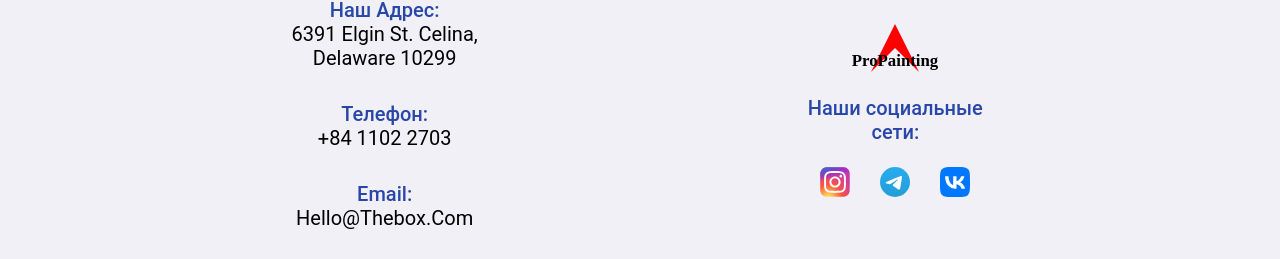
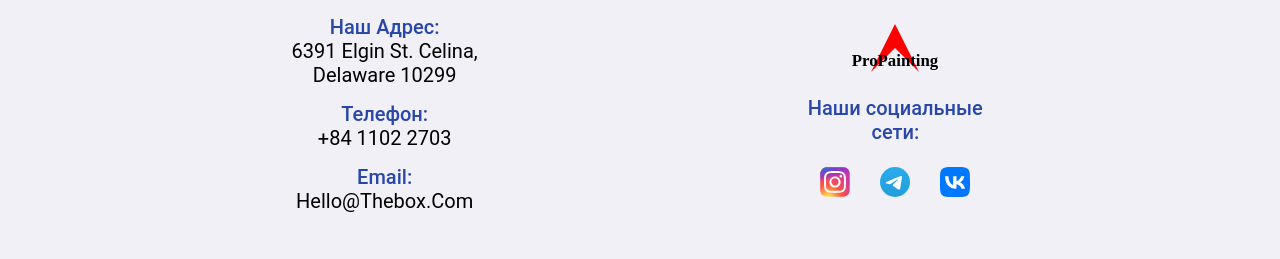
Before and after one commit to BYAsurim/postroika, a React (Create React App) app: page /#/ in a window 1280 px wide. Shown: the part 1066-1325 px from the top of the page. Built offline with nearby package versions, Linux system fonts and the light colour scheme; no server answers; the database is empty.

Commit message:
refactor

```diff
--- a/src/components/aboutUs/AboutUs.module.css
+++ b/src/components/aboutUs/AboutUs.module.css
@@ -27,7 +27,7 @@
 }
 
 .content {
-    margin: 0 20px 80px 20px;
+    margin: 0 20px 0 20px;
     max-width: 1000px;
     text-align: left;
 }
@@ -37,7 +37,7 @@
     background-size: cover;
     min-height: 500px;
     width: 1000px;
-    margin: auto 0;
+    margin: 30px 0;
 }
 .checkMark{
     height: 12px;
--- a/src/components/aboutUs/AboutUs.tsx
+++ b/src/components/aboutUs/AboutUs.tsx
@@ -1,9 +1,10 @@
 import React from 'react';
 import s from './AboutUs.module.css'
 import checkMark from '../../images/checkMark.svg'
+import {ContactsFooter} from "../contactsFooter/ContactsFooter";
 
 export const AboutUs = () => {
-    return (<>
+    return (
         <div className={s.wrapper}>
             <div className={s.content}>
                 <div className={s.title}>О нас</div>
@@ -54,7 +55,7 @@ export const AboutUs = () => {
                 </div>
 
             </div>
-
+            <ContactsFooter/>
         </div>
-    </>);
+    );
 };
--- a/src/components/contacts/Contacts.module.css
+++ b/src/components/contacts/Contacts.module.css
@@ -1,86 +1,18 @@
-.wrapper {
-    min-height: 337px;
-    height: 100%;
-    display: flex;
-    justify-content: space-evenly;
-    background-color: #F0F0F6;
+.title {
+    display: inline-block;
+    margin: 50px 0 35px 10px;
+    white-space: nowrap;
+    align-self: start;
+    font-weight: bold;
+    font-size: 24px;
+
+    &:before {
+        content: '';
+        display: block;
+        position: relative;
+        background-color: #FFB400;
+        width: 100%;
+        height: 4px;
+        top: 30px;
+    }
 }
-
-.logo {
-    width: 100px;
-    height: 60px;
-}
-
-.img {
-    width: 40px;
-    height: 40px;
-    padding: 5px 5px;
-    margin: 0 10px;
-}
-
-.img:hover {
-    padding: 0;
-    cursor: pointer;
-}
-
-.container {
-    display: flex;
-    flex-direction: column;
-    justify-content: center;
-    align-items: center;
-    gap: 32px;
-    max-width: 252px;
-    padding: 20px 20px 40px 20px;
-}
-
-.containerSocial {
-    display: flex;
-    flex-direction: column;
-    justify-content: center;
-    align-items: center;
-    gap: 18px;
-    max-width: 252px;
-    padding: 20px 20px 40px 20px;
-}
-
-.text {
-    font-size: 20px;
-    text-transform: capitalize;
-}
-
-.colorText {
-    color: #2947A9;
-    font-size: 20px;
-    font-weight: 500;
-
-
-}
-
-.socialIcon {
-    display: flex;
-    align-items: center;
-}
-
-@media screen and (max-width: 768px) {
-    .wrapper {
-        min-height: 337px;
-        display: flex;
-        flex-direction: column-reverse;
-        align-items: center;
-    }
-
-    .container {
-        padding: 0;
-        flex-direction: column;
-        align-items: center;
-        max-width: max-content;
-        gap: 5px;
-    }
-
-    .containerSocial {
-        max-width: 252px;
-        padding: 0;
-        gap: 0;
-    }
-
-}
--- a/src/components/contacts/Contacts.tsx
+++ b/src/components/contacts/Contacts.tsx
@@ -1,37 +1,13 @@
 import React from 'react';
-import s from './Contacts.module.css'
-import logo from "../../images/logo.svg";
-import instagram from '../../images/instagram-icon.svg'
-import telegram from '../../images/telegram-icon.svg'
-import vkontakte from '../../images/vk-icon.svg'
-
+import s from "../aboutUs/AboutUs.module.css";
 
 export const Contacts = () => {
-
     return (
         <div className={s.wrapper}>
-            <div className={s.container}>
-                <span className={s.text}><div className={s.colorText}> Наш адрес:</div> 6391 Elgin St. Celina, Delaware 10299</span>
-                <span className={s.text}><div className={s.colorText}> Телефон:</div> +84 1102 2703</span>
-                <span className={s.text}><div className={s.colorText}>Email:</div> hello@thebox.com</span>
+            <div className={s.content}>
+                <div className={s.title}>О нас</div>
 
-            </div>
-            <div className={s.containerSocial}>
-                <img src={logo} alt={'img'} className={s.logo}/>
-                <span><div className={s.colorText}> Наши социальные сети:</div></span>
-                <div className={s.socialIcon}>
-                    <a href={"https://www.instagram.com/maliarni_raboti?igsh=MXQ4bzYxN3B0MWt4aw=="} target="_blank"
-                       rel="noopener noreferrer">
-                        <img src={instagram} alt="img" className={s.img}/>
-                    </a>
-                    <a href={'http://t.me/+375298665173'} target="_blank">
-                        <img src={telegram} alt="img" className={s.img}/>
-                    </a>
-                    <a href={'https://vk.com/id331033132'}>
-                        <img src={vkontakte} alt="img" className={s.img}/>
-                    </a>
-                </div>
             </div>
         </div>
     );
-};
+}
--- /dev/null
+++ b/src/components/contactsFooter/ContactsFooter.module.css
@@ -0,0 +1,87 @@
+.wrapper {
+    min-height: 337px;
+    height: 100%;
+    width: 100%;
+    display: flex;
+    justify-content: space-evenly;
+    background-color: #F0F0F6;
+}
+
+.logo {
+    width: 100px;
+    height: 60px;
+}
+
+.img {
+    width: 40px;
+    height: 40px;
+    padding: 5px 5px;
+    margin: 0 10px;
+}
+
+.img:hover {
+    padding: 0;
+    cursor: pointer;
+}
+
+.container {
+    display: flex;
+    flex-direction: column;
+    justify-content: center;
+    align-items: center;
+    gap: 15px;
+    max-width: 252px;
+    padding: 20px 20px 40px 20px;
+}
+
+.containerSocial {
+    display: flex;
+    flex-direction: column;
+    justify-content: center;
+    align-items: center;
+    gap: 18px;
+    max-width: 252px;
+    padding: 20px 20px 40px 20px;
+}
+
+.text {
+    font-size: 20px;
+    text-transform: capitalize;
+}
+
+.colorText {
+    color: #2947A9;
+    font-size: 20px;
+    font-weight: 500;
+
+
+}
+
+.socialIcon {
+    display: flex;
+    align-items: center;
+}
+
+@media screen and (max-width: 768px) {
+    .wrapper {
+        min-height: 337px;
+        display: flex;
+        flex-direction: column-reverse;
+        align-items: center;
+    }
+
+    .container {
+        padding: 0;
+        flex-direction: column;
+        align-items: center;
+        max-width: max-content;
+        gap: 5px;
+    }
+
+    .containerSocial {
+        max-width: 252px;
+        padding: 0;
+        gap: 0;
+    }
+
+}
--- /dev/null
+++ b/src/components/contactsFooter/ContactsFooter.tsx
@@ -0,0 +1,38 @@
+import React from 'react';
+import s from './ContactsFooter.module.css'
+import logo from "../../images/logo.svg";
+import instagram from '../../images/instagram-icon.svg'
+import telegram from '../../images/telegram-icon.svg'
+import vkontakte from '../../images/vk-icon.svg'
+
+
+export const ContactsFooter = () => {
+
+    return (
+        <footer className={s.wrapper}>
+            <div className={s.container}>
+                <span className={s.text}><div className={s.colorText}> Наш адрес:</div> 6391 Elgin St. Celina, Delaware 10299</span>
+                <span className={s.text}><div className={s.colorText}> Телефон:</div> +84 1102 2703</span>
+                <span className={s.text}><div className={s.colorText}>Email:</div> hello@thebox.com</span>
+
+            </div>
+            <div className={s.containerSocial}>
+                <img src={logo} alt={'img'} className={s.logo}/>
+                <span><div className={s.colorText}> Наши социальные сети:</div></span>
+                <div className={s.socialIcon}>
+                    <a href={"https://www.instagram.com/maliarni_raboti?igsh=MXQ4bzYxN3B0MWt4aw=="} target="_blank"
+                       rel="noopener noreferrer">
+                        <img src={instagram} alt="img" className={s.img}/>
+                    </a>
+                    <a href={'https://t.me/+375298665173'} target="_blank">
+                        <img src={telegram} alt="img" className={s.img}/>
+                    </a>
+                    <a href={'https://vk.com/id331033132'}>
+                        <img src={vkontakte} alt="img" className={s.img}/>
+                    </a>
+                </div>
+            </div>
+        </footer>
+
+    );
+};
--- a/src/components/home/Home.tsx
+++ b/src/components/home/Home.tsx
@@ -1,14 +1,14 @@
 import React from 'react';
 import {HomePage} from "../main/HomePage";
 import {Reputation} from "../../featuers/reputation/Reputation";
-import {Contacts} from "../contacts/Contacts";
+import {ContactsFooter} from "../contactsFooter/ContactsFooter";
 
 const Home = () => {
     return (
         <div>
             <HomePage/>
             <Reputation/>
-            <Contacts/>
+            <ContactsFooter/>
         </div>
     );
 };
```
